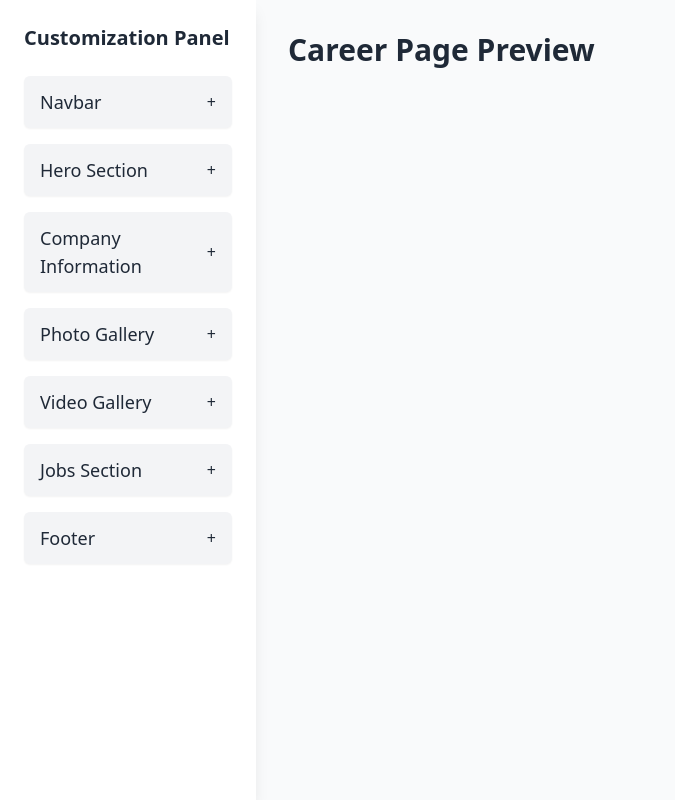
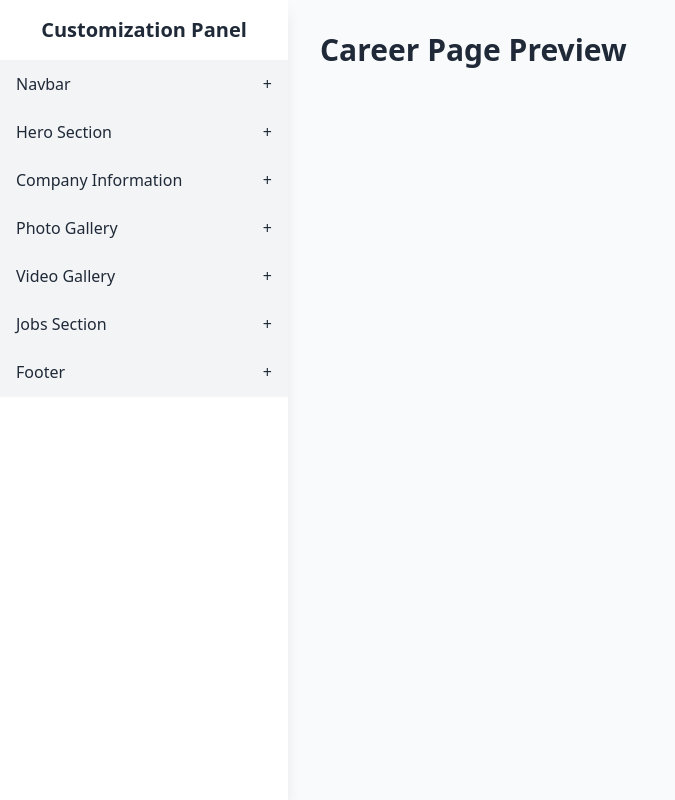
Before and after one commit to zafar-m3n/CustomCareerPage, a React (Vite) app: page / in a window 1280 px wide. Shown: the whole page, without its empty margins (0-675 px from the left). Built offline with nearby package versions, Linux system fonts and the light colour scheme.

Commit message:
Refactor: UI improvements sidebar

```diff
--- a/src/App.jsx
+++ b/src/App.jsx
@@ -25,7 +25,7 @@ const App = () => {
   return (
     <div className="flex">
       <Sidebar sections={sections} onSectionToggle={handleSectionToggle} />
-      <div className="ml-64 p-8 w-full bg-gray-50 min-h-screen">
+      <div className="ml-72 p-8 w-full bg-gray-50 min-h-screen">
         <h1 className="text-3xl font-bold mb-8 text-gray-800">
           Career Page Preview
         </h1>
--- a/src/components/Accordion.jsx
+++ b/src/components/Accordion.jsx
@@ -2,12 +2,12 @@ import React from "react";
 
 const Accordion = ({ title, isOpen, onToggle, children }) => {
   return (
-    <div className="mb-4">
+    <div className="">
       <div
-        className="flex items-center justify-between py-3 px-4 cursor-pointer bg-gray-100 hover:bg-gray-200 transition duration-200 rounded-md shadow-sm"
+        className="flex items-center justify-between py-3 px-4 cursor-pointer bg-gray-100 hover:bg-gray-200 transition duration-200 shadow-sm"
         onClick={onToggle}
       >
-        <span className="text-lg font-medium text-gray-800">{title}</span>
+        <span className="text-md font-medium text-gray-800">{title}</span>
         <span className="text-gray-800">{isOpen ? "-" : "+"}</span>
       </div>
       <div
--- a/src/components/Sidebar.jsx
+++ b/src/components/Sidebar.jsx
@@ -17,8 +17,8 @@ const Sidebar = ({ sections, onSectionToggle }) => {
   };
 
   return (
-    <div className="w-64 bg-white text-gray-800 h-screen p-6 fixed shadow-lg overflow-y-auto hide-scrollbar">
-      <h2 className="text-xl font-bold mb-6">Customization Panel</h2>
+    <div className="w-72 bg-white text-gray-800 h-screen fixed shadow-lg overflow-y-auto hide-scrollbar">
+      <h2 className="text-xl font-bold p-4 text-center">Customization Panel</h2>
 
       {sections.map((section) => (
         <Accordion
```
